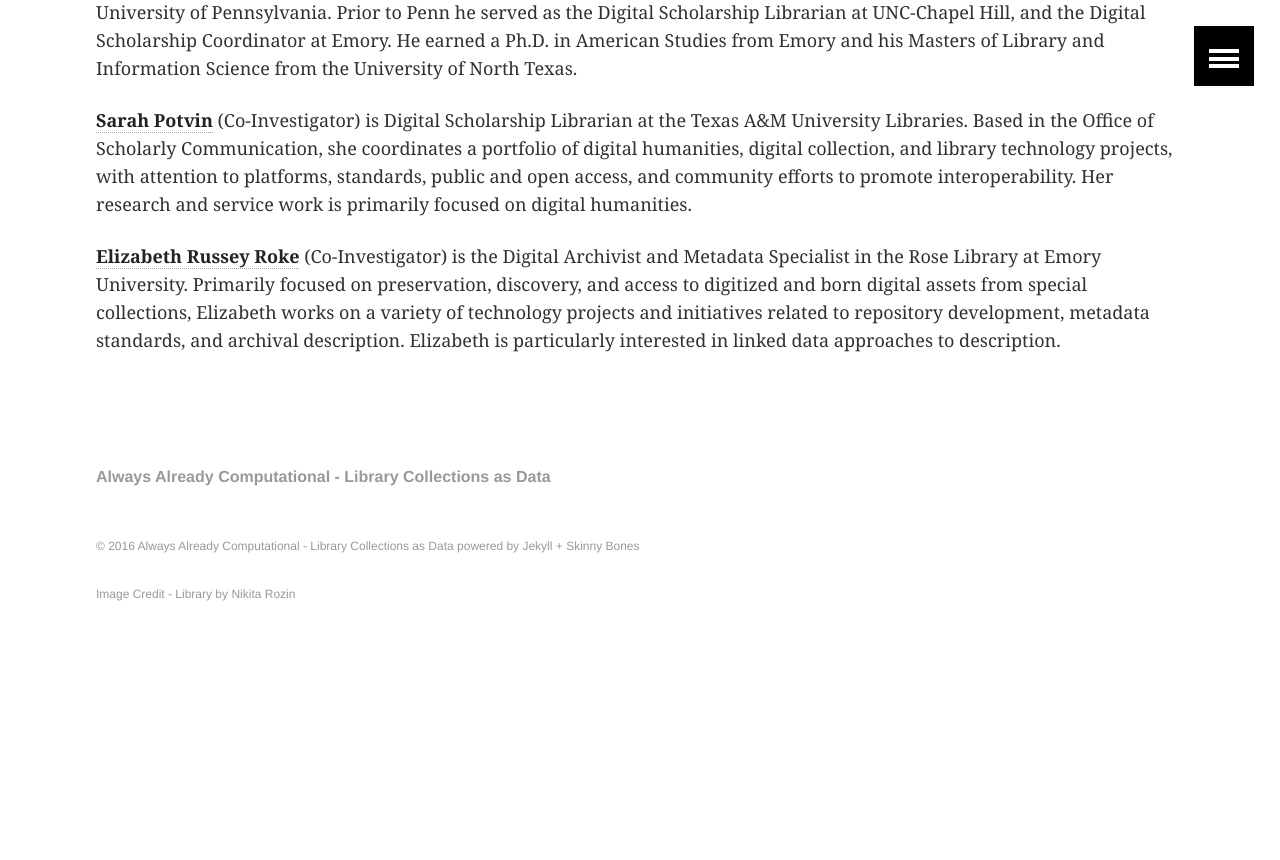
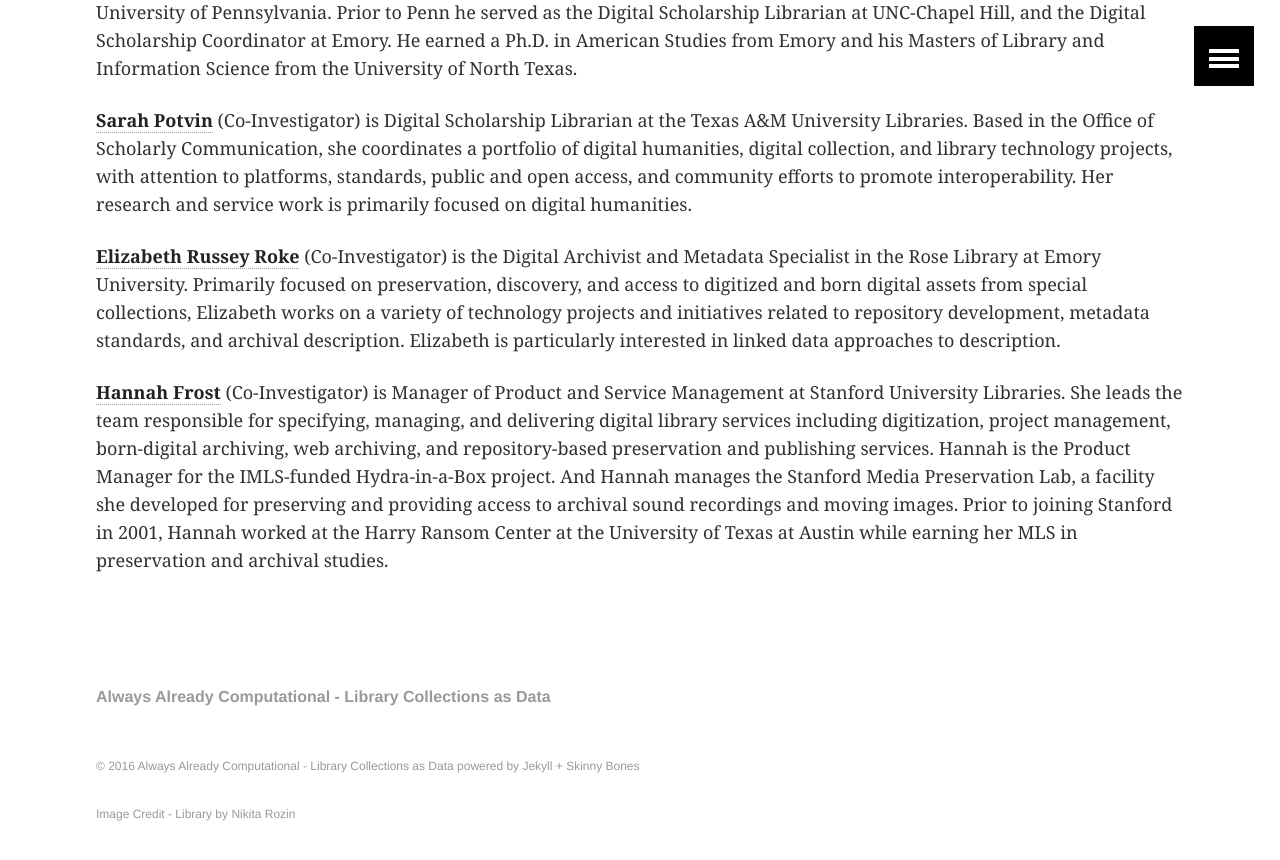
Before and after one commit to collectionsasdata/collectionsasdata.github.io, a Jekyll site: the page built from team.md, in a window 1280 px wide and 900 px high, scrolled down 643 px. Shown: the top 860 px of the window. Built offline with Jekyll 4.4.1, drawn with Linux system fonts in a browser that asks for light colours; before the commit the page ends 1323 px from its top, so only the background shows below that.

Commit message:
Update team.md

```diff
--- a/team.md
+++ b/team.md
@@ -12,3 +12,5 @@
 [**Sarah Potvin**](http://library.tamu.edu/directory/people/spotvin) (Co-Investigator) is Digital Scholarship Librarian at the Texas A&M University Libraries. Based in the Office of Scholarly Communication, she coordinates a portfolio of digital humanities, digital collection, and library technology projects, with attention to platforms, standards, public and open access, and community efforts to promote interoperability. Her research and service work is primarily focused on digital humanities.
 
 [**Elizabeth Russey Roke**](http://rose.library.emory.edu/about/staff-directory/roke-russey-elizabeth.html) (Co-Investigator) is the Digital Archivist and Metadata Specialist in the Rose Library at Emory University.   Primarily focused on preservation, discovery, and access to digitized and born digital assets from special collections, Elizabeth works on a variety of technology projects and initiatives related to repository development, metadata standards, and archival description.  Elizabeth is particularly interested in linked data approaches to description.
+
+[**Hannah Frost**](https://profiles.stanford.edu/hannah-frost) (Co-Investigator) is Manager of Product and Service Management at Stanford University Libraries. She leads the team responsible for specifying, managing, and delivering digital library services including digitization, project management, born-digital archiving, web archiving, and repository-based preservation and publishing services. Hannah is the Product Manager for the IMLS-funded Hydra-in-a-Box project. And Hannah manages the Stanford Media Preservation Lab, a facility she developed for preserving and providing access to archival sound recordings and moving images. Prior to joining Stanford in 2001, Hannah worked at the Harry Ransom Center at the University of Texas at Austin while earning her MLS in preservation and archival studies.
```
